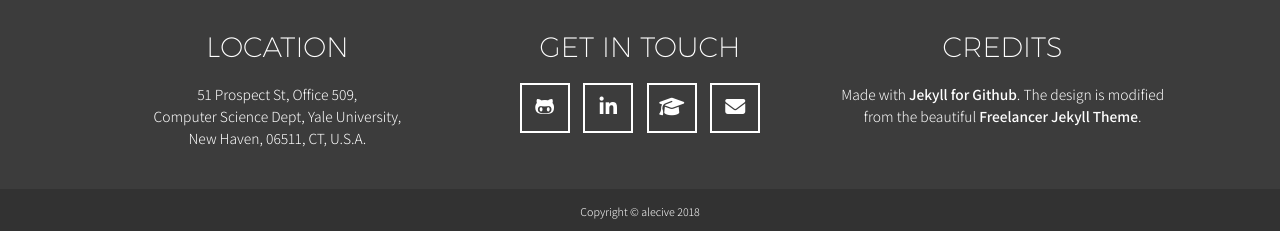
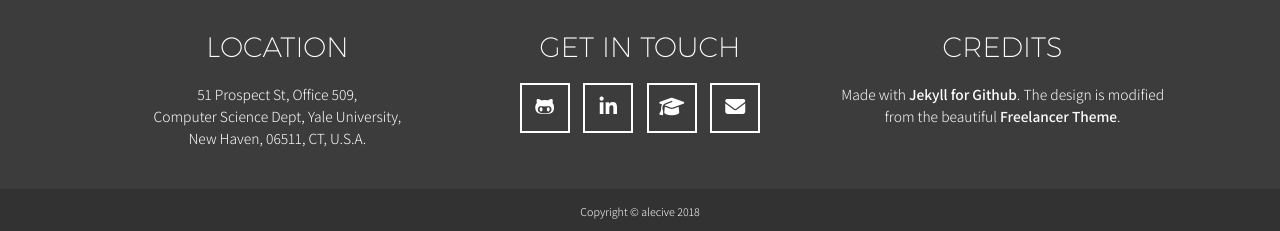
Before and after one commit to alecive/alecive.github.io, a Jekyll site: the page built from index.html, in a window 1280 px wide and 900 px high, scrolled down 2552 px. Shown: the part 666-897 px from the top of the window. Built offline with Jekyll 4.4.1, drawn with Linux system fonts in a browser that asks for light colours; nearby versions of some CDN libraries; some web fonts are replaced.

Commit message:
[footer] Minor

```diff
--- a/_config.yml
+++ b/_config.yml
@@ -22,6 +22,8 @@
     url: https://www.linkedin.com/in/alessandroroncone
   - title: graduation-cap
     url: https://scholar.google.com/citations?user=nV-XGVIAAAAJ&hl
+  # - title: calendar-o
+  #   url: https://calendar.google.com/calendar/embed?&bgcolor=%23FFFFFF&src=alecive87%40gmail.com&color=%232952A3&src=l5g5teoouu34et18910uckvkhg%40group.calendar.google.com&color=%23711616&src=06ovc3en5h9bad60rmtu87ru8c%40group.calendar.google.com&color=%235229A3&ctz=America%2FNew_York
 
 logo: /img/logo.svg
 
--- a/_includes/footer.html
+++ b/_includes/footer.html
@@ -3,7 +3,7 @@
         <div class="footer-above">
             <div class="container">
                 <div class="row">
-                    <div class="footer-col col-lg-4">
+                    <div class="col-lg-4">
                         <h3>Location</h3>
                         <p class="small">
                             {% for adress in site.address %}
@@ -11,7 +11,7 @@
 		                    {% endfor %}
                         </p>
                     </div>
-                    <div class="footer-col col-lg-4">
+                    <div class="col-lg-4">
                         <h3>Get in Touch</h3>
                         <ul class="list-inline">
                             {% for network in site.social %}
@@ -24,9 +24,9 @@
                             </li>
                         </ul>
                     </div>
-                    <div class="footer-col col-lg-4">
+                    <div class="col-lg-4">
                         <h3>Credits</h3>
-                        <p class="small">Made with <a href="http://jekyllrb.com/">Jekyll for Github</a>. The design is modified from the beautiful <a href="https://github.com/jeromelachaud/freelancer-theme">Freelancer Jekyll Theme</a>.</p>
+                        <p class="small">Made with <a href="http://jekyllrb.com/">Jekyll for Github</a>. The design is modified from the beautiful <a href="https://github.com/jeromelachaud/freelancer-theme">Freelancer Theme</a>.</p>
                     </div>
                 </div>
             </div>
```
